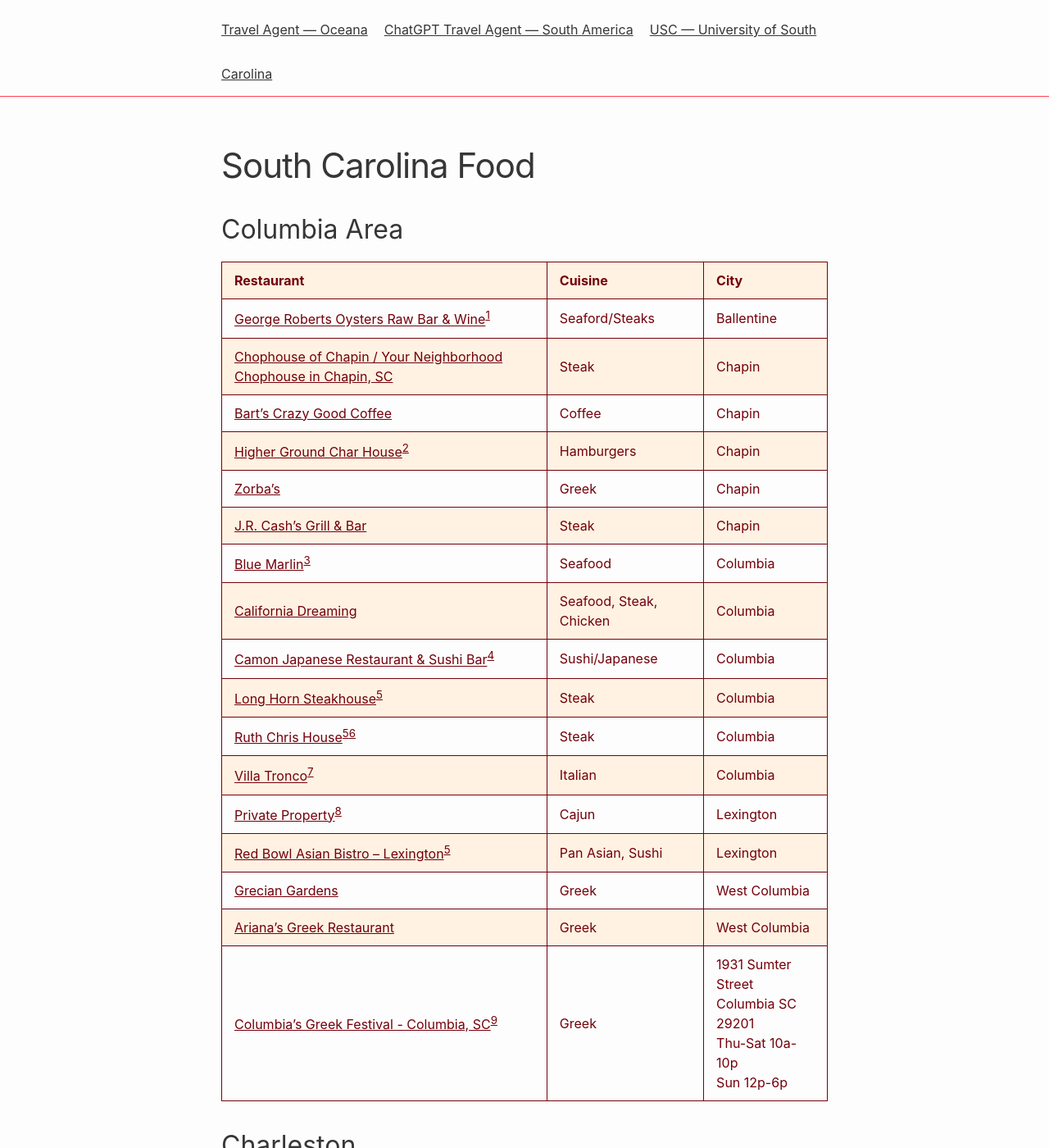
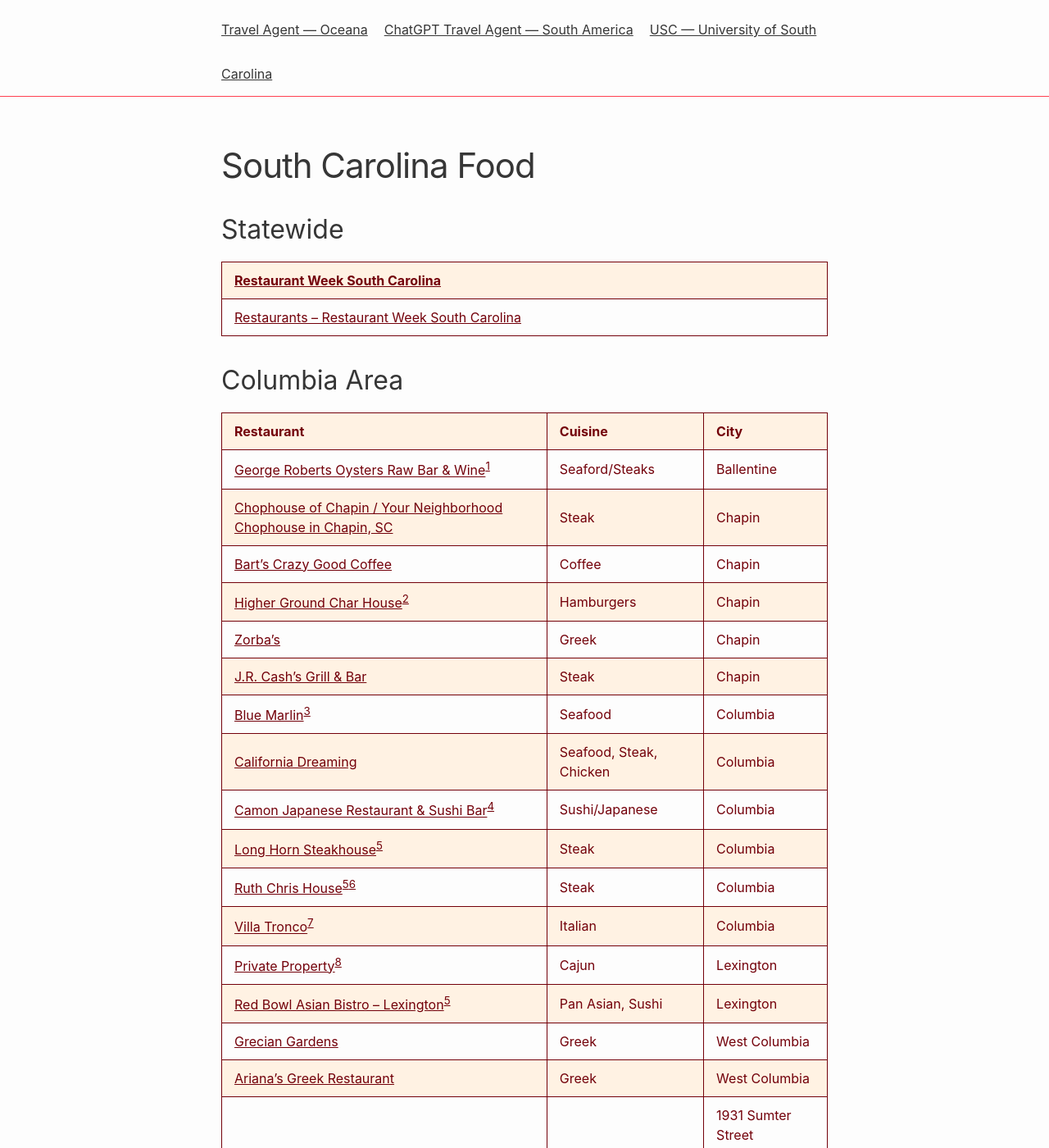
Before and after one commit to RalphHightower/RalphHightower, a Jekyll site: the page built from FoodDrink/SouthCarolinaFood.md, in a window 1280 px wide and 1400 px high, scrolled down 1346 px. Shown: the whole window at 82% size. Built offline with Jekyll 4.4.1, drawn with Linux system fonts in a browser that asks for light colours; our own code applies the rules of GitHub Pages for plain Markdown files; some of the changed text lies outside the part shown.

Commit message:
[docs](doc): SouthCarolinaFood(Restaurant Week — South Carolina)

```diff
--- a/FoodDrink/SouthCarolinaFood.md
+++ b/FoodDrink/SouthCarolinaFood.md
@@ -1,4 +1,10 @@
 # South Carolina Food
+
+## Statewide
+
+| [Restaurant Week South Carolina](https://restaurantweeksouthcarolina.com/restaurants/) |
+|----|
+| [Restaurants – Restaurant Week South Carolina](https://restaurantweeksouthcarolina.com/restaurants/ ) |
 
 ## Columbia Area
 
```
Also changed, not shown: other parts of FoodDrink/SouthCarolinaFood.md (+1 -1 lines).
